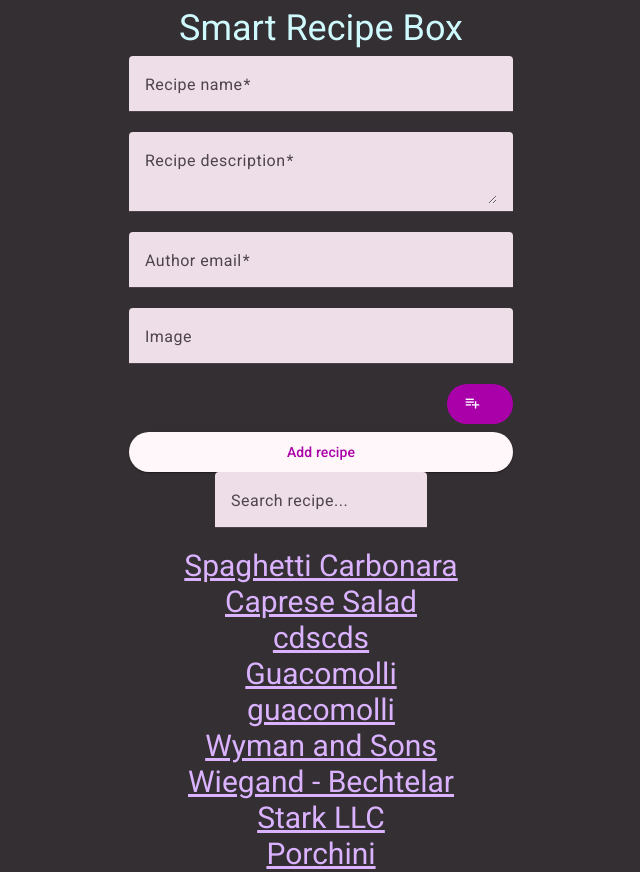
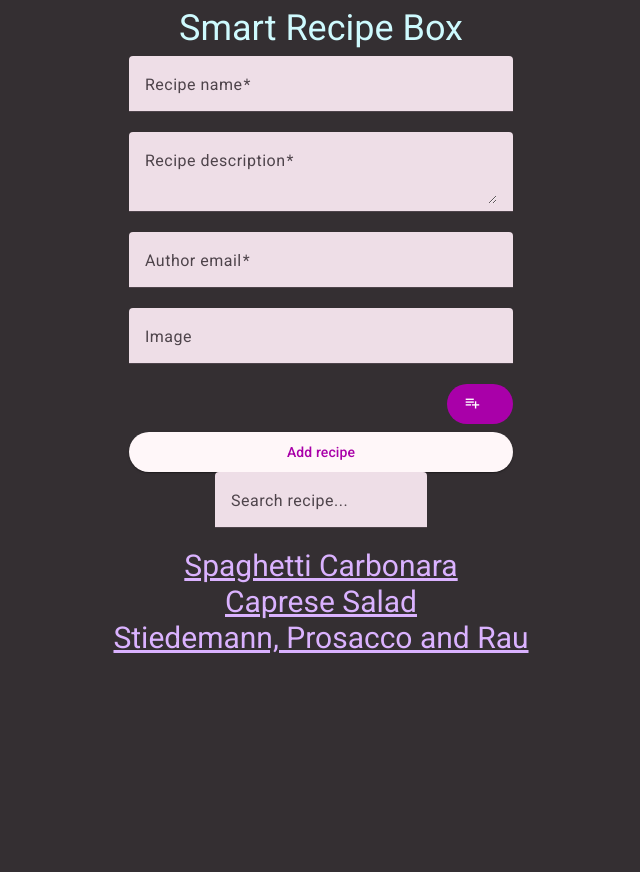
Before and after one commit to denis-mahei/angular-ai-tutor, an Angular app: page /recipes in a window 1280 px wide. Shown: the whole page, without its empty margins (319-959 px from the left). After the commit the page ends 800 px from the top, so only its background shows below. Built offline with nearby package versions, Linux system fonts and the light colour scheme; data requests are answered from the project's data file.

Commit message:
feat(add-recipe): add onSubmit for addRecipe

```diff
--- a/db.json
+++ b/db.json
@@ -66,93 +66,18 @@
       ]
     },
     {
-      "id": "aRvW1zVZyyw",
-      "name": "cdscds",
-      "description": "cdscd",
-      "authorEmail": "cdsc@mail.com",
-      "imgUrl": "image",
-      "isFavorite": true,
-      "ingredients": []
-    },
-    {
-      "id": "72w7b0YRuQY",
-      "name": "Guacomolli",
-      "description": "sauce",
-      "authorEmail": "cdsc@mail.com",
-      "imgUrl": "image",
-      "isFavorite": true,
-      "ingredients": []
-    },
-    {
-      "id": "eJBuU8J8rNo",
-      "name": "guacomolli",
-      "description": "sauce",
-      "authorEmail": "cdsc@mail.com",
-      "imgUrl": "image",
-      "isFavorite": true,
-      "ingredients": []
-    },
-    {
-      "id": "DsdDRFqjdbI",
-      "name": "Wyman and Sons",
-      "description": "177",
-      "authorEmail": "your.email+fakedata91716@gmail.com",
-      "imgUrl": "image",
-      "isFavorite": true,
-      "ingredients": []
-    },
-    {
-      "id": "k4bjKSfjaTA",
-      "name": "Wiegand - Bechtelar",
-      "description": "486",
-      "authorEmail": "your.email+fakedata40965@gmail.com",
-      "imgUrl": "image",
-      "isFavorite": true,
-      "ingredients": []
-    },
-    {
-      "id": "Qzpu5mpAQyc",
-      "name": "Stark LLC",
-      "description": "400",
-      "authorEmail": "your.email+fakedata39161@gmail.com",
-      "imgUrl": "image",
-      "isFavorite": true,
-      "ingredients": []
-    },
-    {
-      "id": "vkYZzEjovRE",
-      "name": "Porchini",
-      "description": "pizza with mashrooms",
-      "authorEmail": "cdsc@mail.com",
-      "imgUrl": "image",
-      "isFavorite": true,
-      "ingredients": []
-    },
-    {
-      "id": "1G8srmvoBWI",
-      "name": "",
-      "description": "",
-      "authorEmail": "",
-      "ingredients": [],
-      "imgUrl": "image",
-      "isFavorite": true
-    },
-    {
-      "id": "hwAfUKMQuMA",
-      "name": "",
-      "description": "",
-      "authorEmail": "",
-      "ingredients": [],
-      "imgUrl": "image",
-      "isFavorite": true
-    },
-    {
-      "id": "9UgvNQGWmAs",
-      "name": "",
-      "description": "",
-      "authorEmail": "",
-      "ingredients": [],
-      "imgUrl": "image",
+      "id": "khlmIS1RdT0",
+      "name": "Stiedemann, Prosacco and Rau",
+      "description": "Tener damnatio modi laborum co",
+      "authorEmail": "your.email+fakedata83052@gmail.com",
+      "imgUrl": "https://plus.unsplash.com/premium_photo-1677000666741-17c3c57139a2?w=900&auto=format&fit=crop&q=60&ixlib=rb-4.1.0&ixid=NHwxMjA3fDA%3D",
+      "ingredients": [
+        {
+          "name": "salt",
+          "quantity": 0.2,
+          "unit": "g"
+        }
+      ],
       "isFavorite": true
     }
   ],
--- a/src/app/add-recipe/add-recipe.ts
+++ b/src/app/add-recipe/add-recipe.ts
@@ -66,9 +66,7 @@ export class AddRecipe {
     this.recipeService.addRecipe({
       id,
       ...formValues,
-      imgUrl: 'image',
       isFavorite: true,
-      ingredients: [],
     });
     this.addRecipeForm().reset();
     // this.model.set({ name: '', description: '', authorEmail: '' });
```
